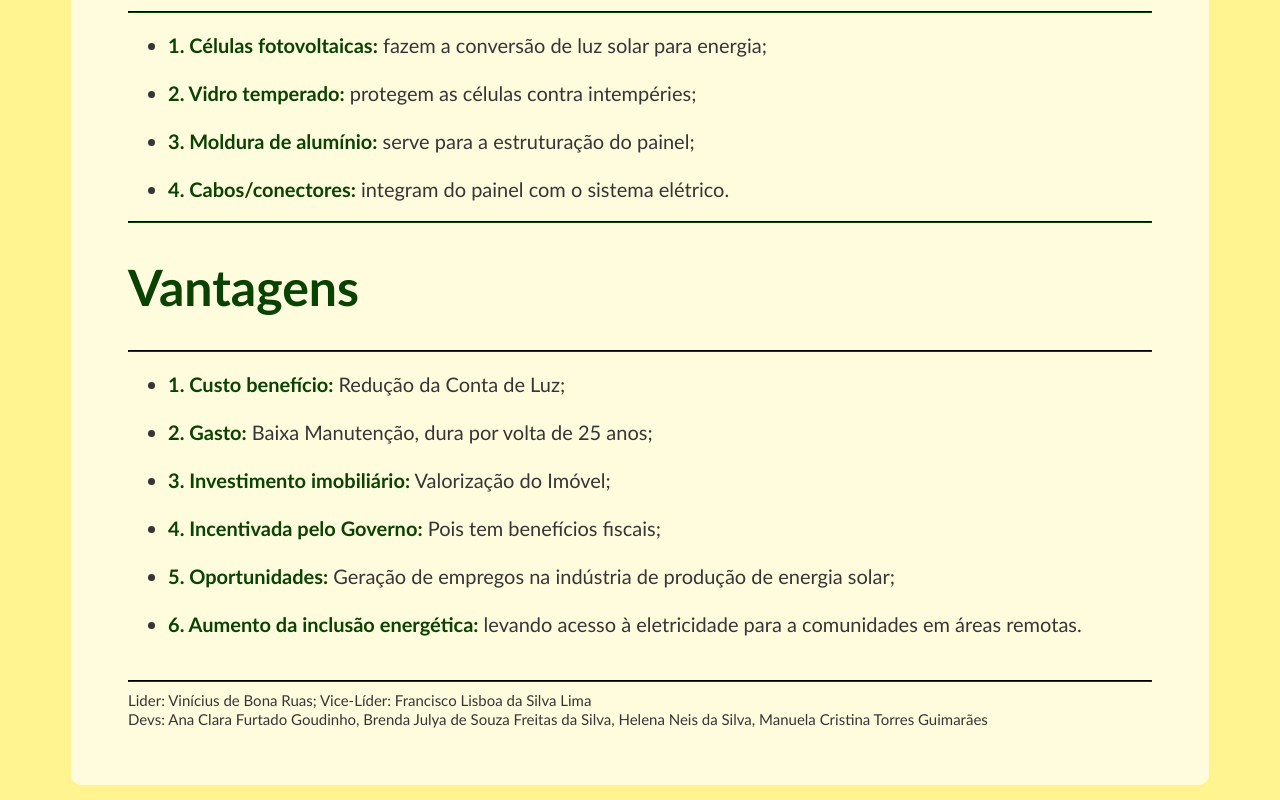
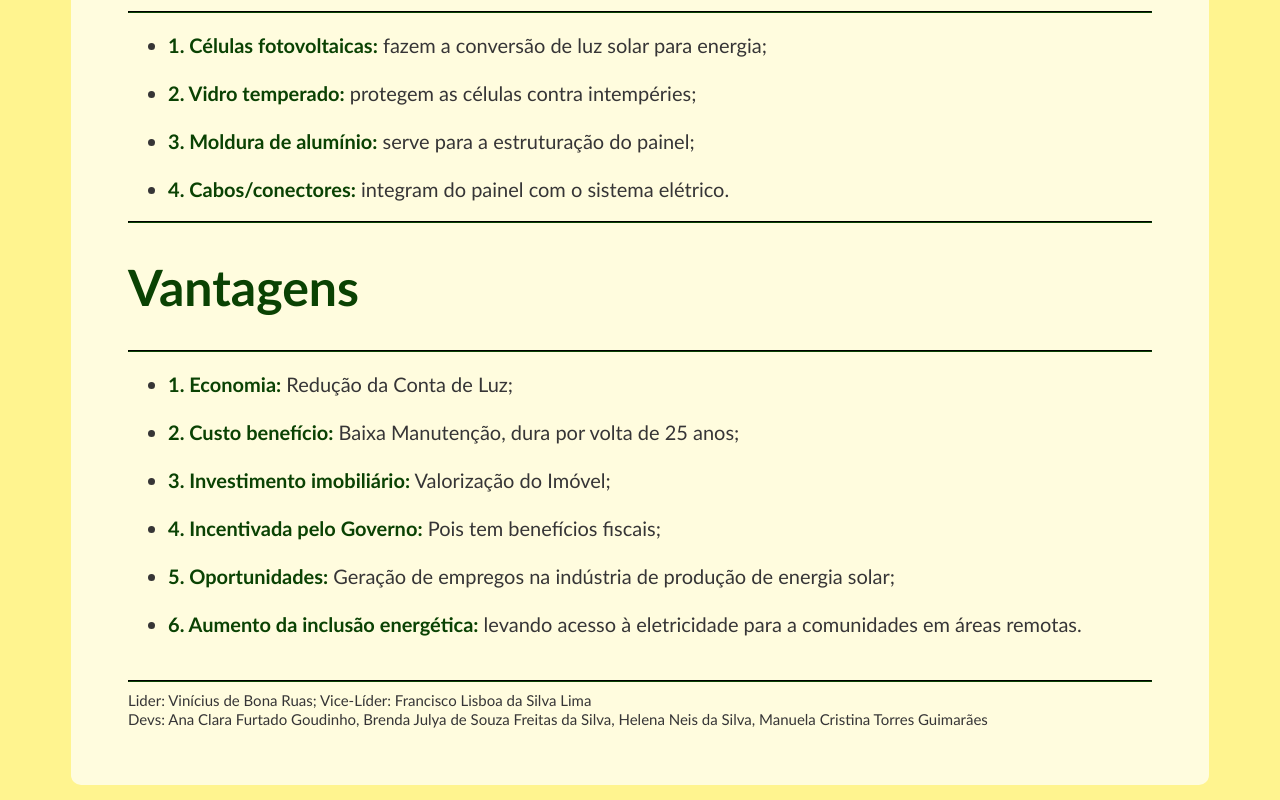
Before and after one commit to ViniB22/Voltaico, a plain HTML site: page caracteristicas.html in a window 1280 px wide. Shown: the part 747-1547 px from the top of the page. Drawn offline with Linux system fonts and the light colour scheme.

Commit message:
pequena atualização

```diff
--- a/caracteristicas.html
+++ b/caracteristicas.html
@@ -52,8 +52,8 @@
             <h1>Vantagens</h1>
             <hr>
             <ul>
-                <li><span>1. Custo benefício:</span> Redução da Conta de Luz;</li><br>
-                <li><span>2. Gasto:</span> Baixa Manutenção, dura por volta de 25 anos;</li><br>
+                <li><span>1. Economia:</span> Redução da Conta de Luz;</li><br>
+                <li><span>2. Custo benefício:</span> Baixa Manutenção, dura por volta de 25 anos;</li><br>
                 <li><span>3. Investimento imobiliário:</span> Valorização do Imóvel;</li><br>
                 <li><span>4. Incentivada pelo Governo:</span> Pois tem benefícios fiscais;</li><br>
                 <li><span>5. Oportunidades:</span> Geração de empregos na indústria de produção de energia solar;</li>
```
